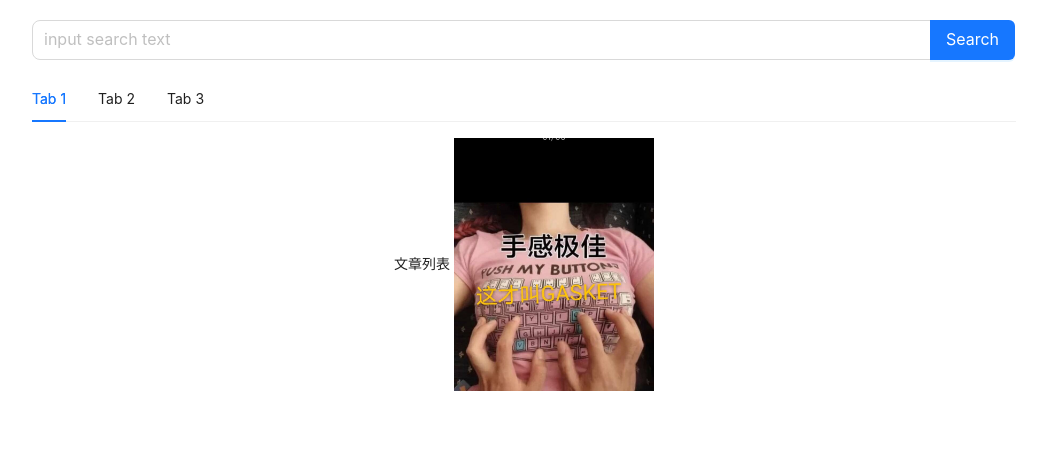
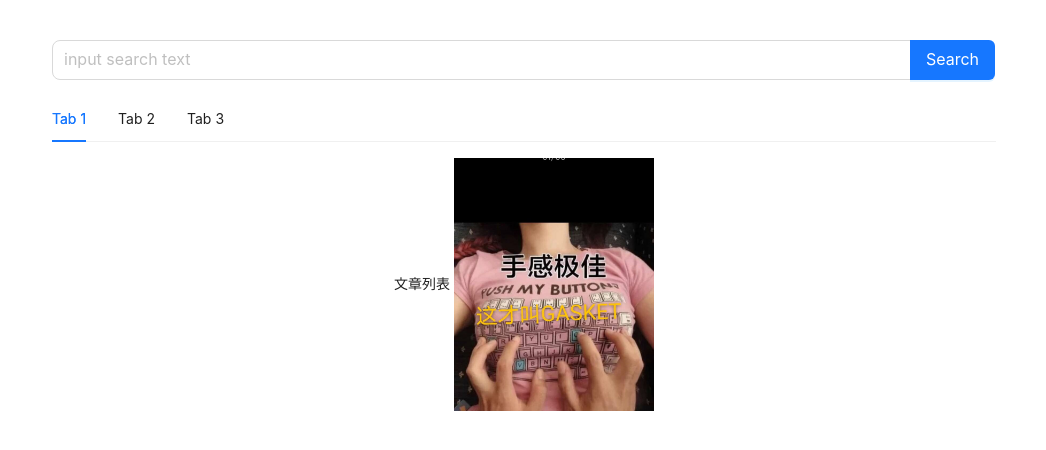
Before and after one commit to JulianBear/guaso, a Vue app: page / in a window 1280 px wide. Shown: the top 450 px of the page, without its empty margins (116-1162 px from the left). Built offline with nearby package versions, Linux system fonts and the light colour scheme.

Commit message:
tab页axios添加

```diff
--- a/src/App.vue
+++ b/src/App.vue
@@ -1,5 +1,8 @@
 <template>
-  <router-view />
+  <div id ="app">
+    <router-view />
+  </div>
+
 </template>
 
 <style>
```
